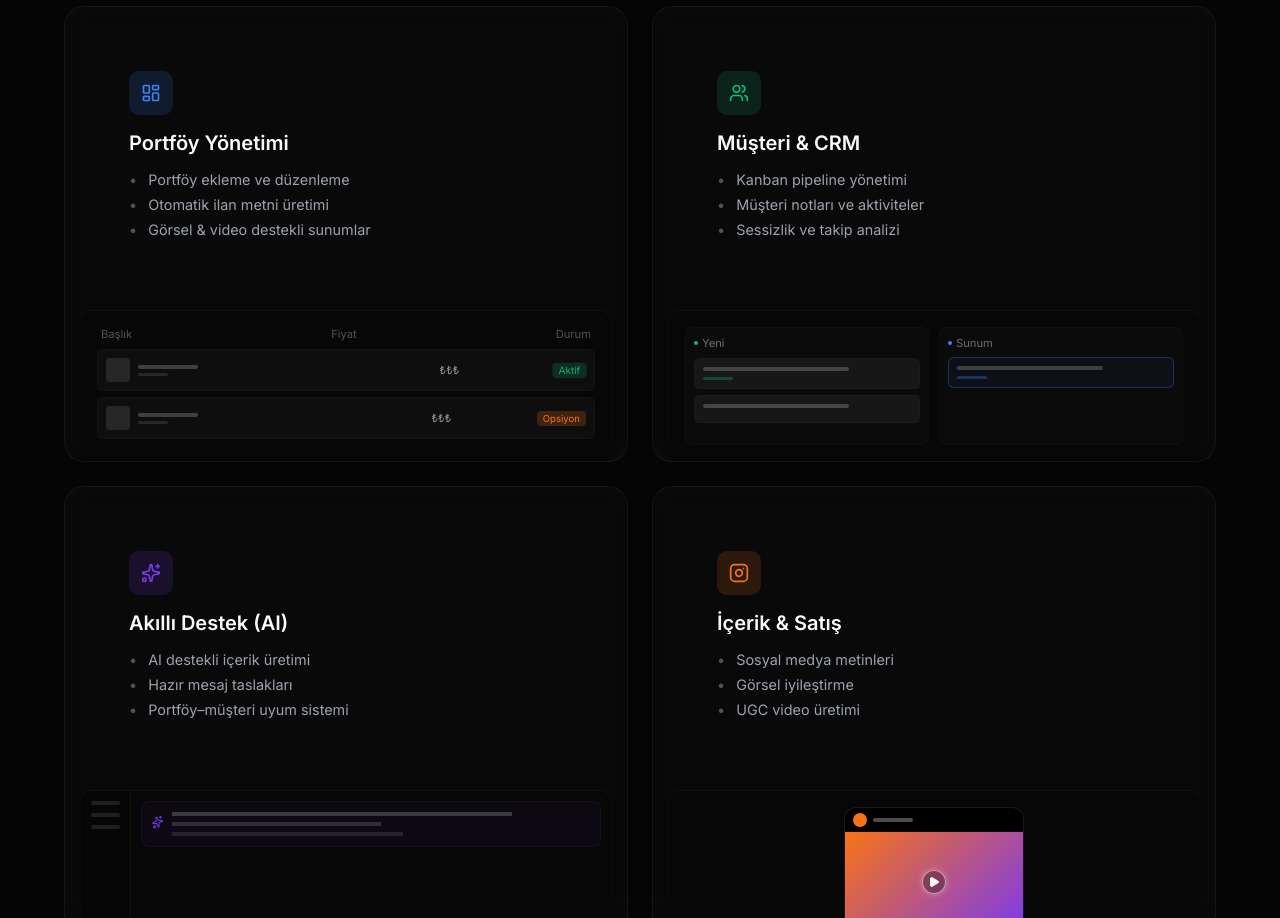
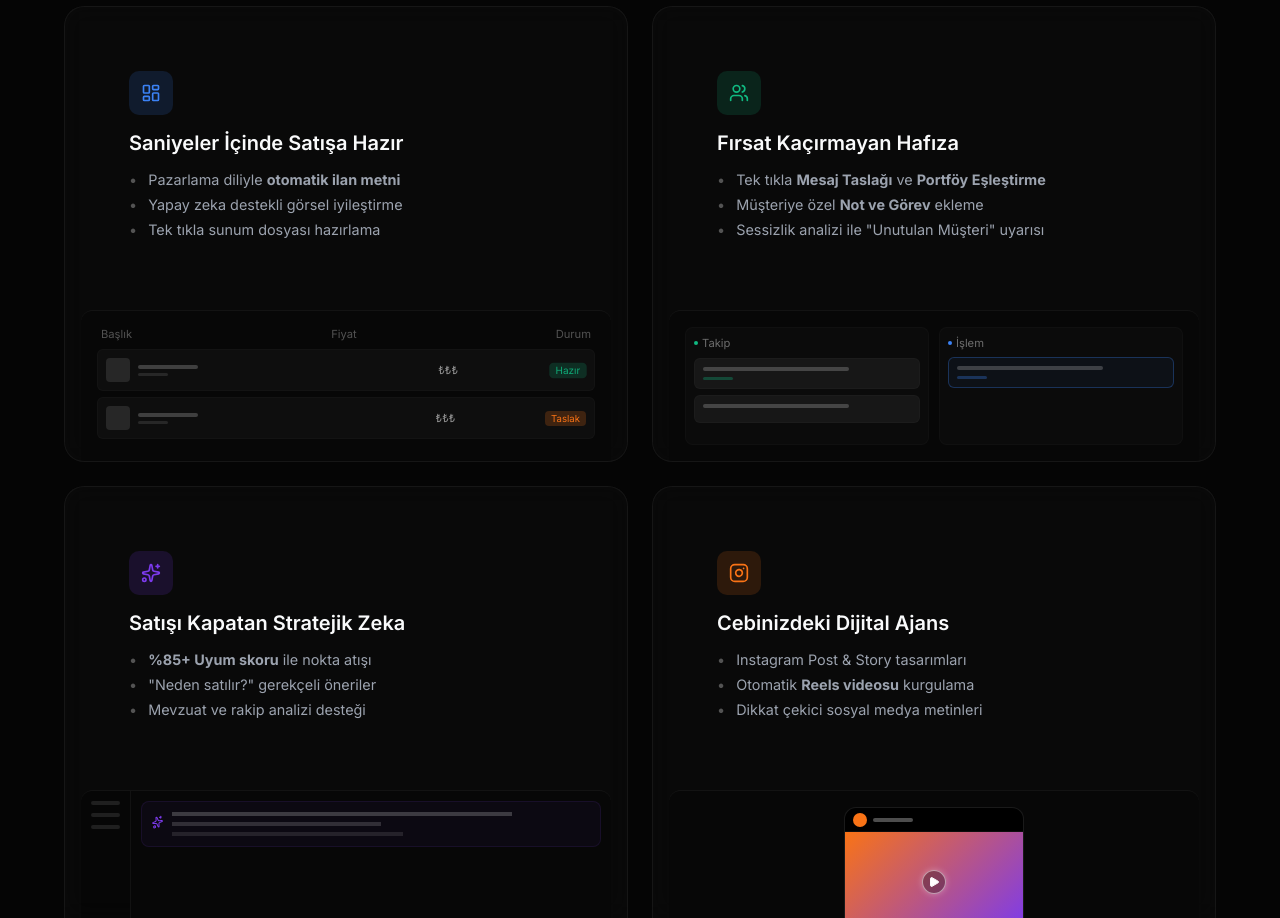
Before and after one commit to yilmazzih86-glitch/emlak-icerik-asistani, a Next.js app: page / in a window 1280 px wide. Shown: the part 2480-3398 px from the top of the page. Built offline with nearby package versions, Linux system fonts and the light colour scheme.

Commit message:
Dashboard page update

```diff
--- a/app/page.tsx
+++ b/app/page.tsx
@@ -408,7 +408,7 @@ useEffect(() => {
         </div>
       </section>
 
-      {/* ÇÖZÜM / SOLUTION SECTION - BENTO GRID (ANIMATED) */}
+      {/* ÇÖZÜM / SOLUTION SECTION - BENTO GRID (UPDATED V2) */}
       <section className={styles.solutionSection}>
         <div className={styles.container}>
 
@@ -419,12 +419,12 @@ useEffect(() => {
             transition={{ duration: 0.6 }}
             className={styles.solutionHeader}
           >
-            <div className={styles.badge}>ÇÖZÜM</div>
-            <h2>EstateOS Ne Yapar?</h2>
-            <p>Tüm emlak süreciniz tek platformda.</p>
+            <div className={styles.badge}>DEĞER ÖNERİSİ</div>
+            <h2>Emlak Ofisiniz İçin <span className={styles.highlight}>7/24 Çalışan Ortak</span></h2>
+            <p>Operasyonel yükü EstateOS'a bırakın, siz sadece satışa odaklanın.</p>
           </motion.div>
 
-          {/* Grid Container - Stagger Effect */}
+          {/* Grid Container */}
           <motion.div
             className={styles.bentoGrid}
             initial="hidden"
@@ -439,19 +439,19 @@ useEffect(() => {
             }}
           >
 
-            {/* 1. PORTFÖY YÖNETİMİ */}
+            {/* 1. PORTFÖY: Saniyeler İçinde Satışa Hazır */}
             <motion.div
               variants={{ hidden: { opacity: 0, y: 20 }, show: { opacity: 1, y: 0 } }}
               className={styles.bentoCard}
-              whileHover="hover" // Hover tetikleyicisi
+              whileHover="hover"
             >
               <div className={styles.cardContent}>
                 <div className={`${styles.iconBox} ${styles.blue}`}><LayoutDashboard size={20}/></div>
-                <h3>Portföy Yönetimi</h3>
+                <h3>Saniyeler İçinde Satışa Hazır</h3>
                 <ul>
-                  <li>Portföy ekleme ve düzenleme</li>
-                  <li>Otomatik ilan metni üretimi</li>
-                  <li>Görsel & video destekli sunumlar</li>
+                  <li>Pazarlama diliyle <strong>otomatik ilan metni</strong></li>
+                  <li>Yapay zeka destekli görsel iyileştirme</li>
+                  <li>Tek tıkla sunum dosyası hazırlama</li>
                 </ul>
               </div>
 
@@ -461,23 +461,20 @@ useEffect(() => {
                   <div className={styles.tHead}>
                     <span>Başlık</span><span>Fiyat</span><span>Durum</span>
                   </div>
-                  {/* Satır 1 */}
                   <div className={styles.tRow}>
                     <div className={styles.cellMain}>
                       <div className={styles.thumb}></div>
                       <div className={styles.textLines}><span className={styles.lineL}></span><span className={styles.lineS}></span></div>
                     </div>
                     <div className={styles.cell}>₺₺₺</div>
-                    {/* Badge Pulse Effect */}
                     <motion.div
                       animate={{ scale: [1, 1.1, 1], opacity: [1, 0.8, 1] }}
                       transition={{ duration: 2, repeat: Infinity, ease: "easeInOut" }}
                       className={`${styles.statusBadge} ${styles.success}`}
                     >
-                      Aktif
+                      Hazır
                     </motion.div>
                   </div>
-                  {/* Satır 2 - Hover'da X ekseninde hafif kayar */}
                   <motion.div
                     variants={{ hover: { x: 5 } }}
                     transition={{ type: "spring", stiffness: 300 }}
@@ -488,13 +485,13 @@ useEffect(() => {
                       <div className={styles.textLines}><span className={styles.lineL}></span><span className={styles.lineS}></span></div>
                     </div>
                     <div className={styles.cell}>₺₺₺</div>
-                    <div className={`${styles.statusBadge} ${styles.warning}`}>Opsiyon</div>
+                    <div className={`${styles.statusBadge} ${styles.warning}`}>Taslak</div>
                   </motion.div>
                 </div>
               </div>
             </motion.div>
 
-            {/* 2. MÜŞTERİ & CRM */}
+            {/* 2. CRM: Fırsat Kaçırmayan Hafıza (GÜNCELLENDİ) */}
             <motion.div
               variants={{ hidden: { opacity: 0, y: 20 }, show: { opacity: 1, y: 0 } }}
               className={styles.bentoCard}
@@ -502,11 +499,12 @@ useEffect(() => {
             >
               <div className={styles.cardContent}>
                 <div className={`${styles.iconBox} ${styles.green}`}><Users size={20}/></div>
-                <h3>Müşteri & CRM</h3>
+                <h3>Fırsat Kaçırmayan Hafıza</h3>
                 <ul>
-                  <li>Kanban pipeline yönetimi</li>
-                  <li>Müşteri notları ve aktiviteler</li>
-                  <li>Sessizlik ve takip analizi</li>
+                  {/* İsteğinize göre burayı güncelledik: Hem AI araçları hem de standart CRM özellikleri */}
+                  <li>Tek tıkla <strong>Mesaj Taslağı</strong> ve <strong>Portföy Eşleştirme</strong></li>
+                  <li>Müşteriye özel <strong>Not ve Görev</strong> ekleme</li>
+                  <li>Sessizlik analizi ile "Unutulan Müşteri" uyarısı</li>
                 </ul>
               </div>
 
@@ -514,13 +512,12 @@ useEffect(() => {
               <div className={`${styles.cardVisual} ${styles.visualCrm}`}>
                 <div className={styles.kanbanBoard}>
                   <div className={styles.column}>
-                    <div className={styles.colHead}><span className={styles.dot}></span>Yeni</div>
+                    <div className={styles.colHead}><span className={styles.dot}></span>Takip</div>
                     <div className={styles.kanbanCard}><div className={styles.line}></div><div className={styles.tag}></div></div>
                     <div className={styles.kanbanCard}><div className={styles.line}></div></div>
                   </div>
                   <div className={styles.column}>
-                    <div className={styles.colHead}><span className={`${styles.dot} ${styles.blue}`}></span>Sunum</div>
-                    {/* Bu kart sürekli "yüzer" (floating) efekti yapar */}
+                    <div className={styles.colHead}><span className={`${styles.dot} ${styles.blue}`}></span>İşlem</div>
                     <motion.div
                       className={`${styles.kanbanCard} ${styles.active}`}
                       animate={{ y: [0, -6, 0] }}
@@ -534,7 +531,7 @@ useEffect(() => {
               </div>
             </motion.div>
 
-            {/* 3. AKILLI DESTEK (AI) */}
+            {/* 3. AI: Satışı Kapatan Stratejik Zeka */}
             <motion.div
               variants={{ hidden: { opacity: 0, y: 20 }, show: { opacity: 1, y: 0 } }}
               className={styles.bentoCard}
@@ -542,11 +539,11 @@ useEffect(() => {
             >
               <div className={styles.cardContent}>
                 <div className={`${styles.iconBox} ${styles.violet}`}><Sparkles size={20}/></div>
-                <h3>Akıllı Destek (AI)</h3>
+                <h3>Satışı Kapatan Stratejik Zeka</h3>
                 <ul>
-                  <li>AI destekli içerik üretimi</li>
-                  <li>Hazır mesaj taslakları</li>
-                  <li>Portföy–müşteri uyum sistemi</li>
+                  <li><strong>%85+ Uyum skoru</strong> ile nokta atışı</li>
+                  <li>"Neden satılır?" gerekçeli öneriler</li>
+                  <li>Mevzuat ve rakip analizi desteği</li>
                 </ul>
               </div>
 
@@ -566,7 +563,6 @@ useEffect(() => {
                          <Sparkles size={12}/>
                        </motion.div>
                        <div className={styles.lines}>
-                         {/* Satırların genişliği sürekli değişerek "yazıyor/düşünüyor" hissi verir */}
                          <motion.div animate={{ width: ["90%", "70%", "90%"] }} transition={{duration:3, repeat:Infinity}} className={styles.l1}></motion.div>
                          <motion.div animate={{ width: ["70%", "40%", "70%"] }} transition={{duration:4, repeat:Infinity}} className={styles.l2}></motion.div>
                          <motion.div animate={{ width: ["40%", "60%", "40%"] }} transition={{duration:2.5, repeat:Infinity}} className={styles.l3}></motion.div>
@@ -581,7 +577,7 @@ useEffect(() => {
               </div>
             </motion.div>
 
-            {/* 4. İÇERİK & SATIŞ */}
+            {/* 4. MEDYA: Cebinizdeki Dijital Ajans */}
             <motion.div
               variants={{ hidden: { opacity: 0, y: 20 }, show: { opacity: 1, y: 0 } }}
               className={styles.bentoCard}
@@ -589,11 +585,11 @@ useEffect(() => {
             >
               <div className={styles.cardContent}>
                 <div className={`${styles.iconBox} ${styles.orange}`}><Instagram size={20}/></div>
-                <h3>İçerik & Satış</h3>
+                <h3>Cebinizdeki Dijital Ajans</h3>
                 <ul>
-                  <li>Sosyal medya metinleri</li>
-                  <li>Görsel iyileştirme</li>
-                  <li>UGC video üretimi</li>
+                  <li>Instagram Post & Story tasarımları</li>
+                  <li>Otomatik <strong>Reels videosu</strong> kurgulama</li>
+                  <li>Dikkat çekici sosyal medya metinleri</li>
                 </ul>
               </div>
 
```
